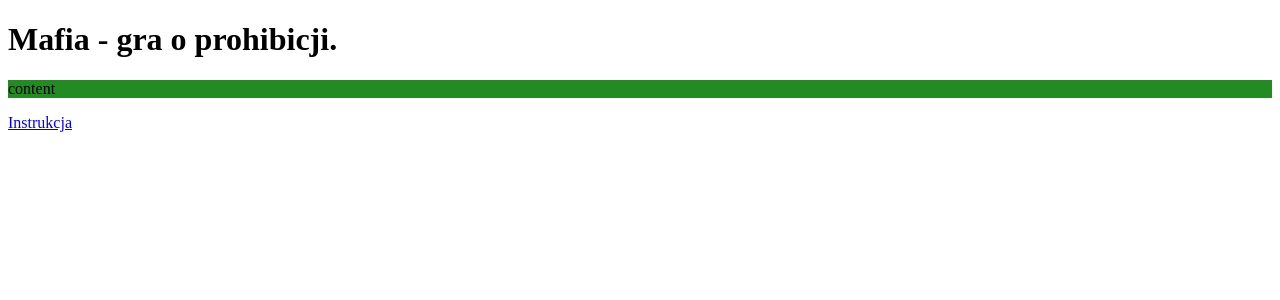
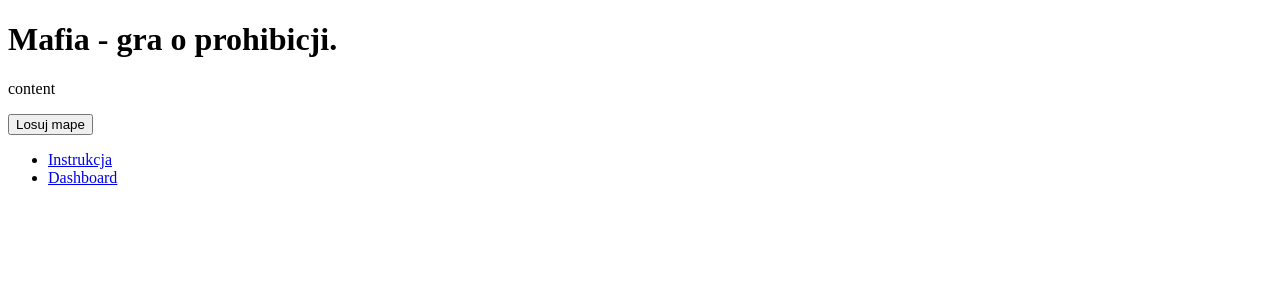
Before and after one commit to dobrakowskimat/mafia-game-app, an Angular app in the folder mafia-game-app/: page /dashboard in a window 1280 px wide. Shown: the top 300 px of the page. Built offline with nearby package versions, Linux system fonts and the light colour scheme.

Commit message:
rozpoczecie gry

```diff
--- a/mafia-game-app/src/app/app.component.html
+++ b/mafia-game-app/src/app/app.component.html
@@ -5,4 +5,9 @@
 <div class="container">
   <router-outlet></router-outlet>
 </div>
-<aside><a href="/instruction">Instrukcja</a></aside>
+<aside>
+  <ul>
+    <li><a href="/instruction">Instrukcja</a></li>
+    <li><a href="/dashboard">Dashboard</a></li>
+  </ul>
+</aside>
--- a/mafia-game-app/src/app/components/dashboard/dashboard.component.html
+++ b/mafia-game-app/src/app/components/dashboard/dashboard.component.html
@@ -1,3 +1,13 @@
 <div>
     <p>content</p>
 </div>
+<button *ngIf="this.firstOpenLocal === undefined" (click)="prepareMap()">Losuj mape</button>
+<div *ngIf="this.firstOpenLocal !== undefined && this.currentTurn === 0">
+    <h2>Otwarte lokale:</h2>
+    <div> Dzielnica: {{this.firstOpenLocal.district}} lokal numer: {{this.firstOpenLocal.localNumber}} </div>
+    <div> Dzielnica: {{this.secondOpenLocal.district}} lokal numer: {{this.secondOpenLocal.localNumber}} </div>
+    <button (click)="startGame()">Zacznij gre</button>
+</div>
+<div *ngIf="this.firstOpenLocal !== undefined && this.currentTurn !== 0">
+    Tura: {{this.currentTurn}}
+</div>
--- a/mafia-game-app/src/app/components/dashboard/dashboard.component.scss
+++ b/mafia-game-app/src/app/components/dashboard/dashboard.component.scss
@@ -1,3 +1,3 @@
 div {
-    background-color: forestgreen;
+
 }
--- a/mafia-game-app/src/app/components/dashboard/dashboard.component.ts
+++ b/mafia-game-app/src/app/components/dashboard/dashboard.component.ts
@@ -1,5 +1,6 @@
 import { Component, OnInit } from '@angular/core';
-
+import { Locals } from './../../mock-locals';
+import { Local } from './../../local';
 
 @Component({
     selector: 'dashboard',
@@ -7,7 +8,27 @@ import { Component, OnInit } from '@angular/core';
     styleUrls: [ './dashboard.component.scss' ]
 })
 export class DashboardComponent implements OnInit {
+  public firstOpenLocal: Local;
+  public secondOpenLocal: Local;
+  public currentTurn: number = 0;
+  public endTurn: number = 0;
+  private status: string = "game start";
 
   ngOnInit(): void {
   }
+  prepareMap(): void {
+    let openLocalId = Math.floor(Math.random() * 7);
+    this.firstOpenLocal = Locals[openLocalId];
+    let openLocalId2 = Math.floor(Math.random() * 7);
+    if (openLocalId !== openLocalId2) {
+      this.secondOpenLocal = Locals[openLocalId2];
+    } else {
+      this.secondOpenLocal = Locals[(openLocalId2 + 1)];
+    }
+  }
+  startGame(): void {
+    this.endTurn = Math.floor(Math.random() * 5) + 10;
+    this.status = "turn start";
+    this.currentTurn = 1;
+  }
 }
--- a/mafia-game-app/src/app/components/instruction/instruction.component.html
+++ b/mafia-game-app/src/app/components/instruction/instruction.component.html
@@ -1,4 +1,3 @@
 <div>
     <p>Instrukcja</p>
 </div>
-<a href="/dashboard">back to dashboard</a>
--- /dev/null
+++ b/mafia-game-app/src/app/local.ts
@@ -0,0 +1,5 @@
+export class Local {
+    id: number;
+    district: number;
+    localNumber: number;
+}
--- /dev/null
+++ b/mafia-game-app/src/app/mock-locals.ts
@@ -0,0 +1,13 @@
+import { Local } from './local';
+
+export const Locals: Local[] = [
+      { id: 1, district: 1, localNumber: 1},
+      { id: 2, district: 1, localNumber: 2},
+      { id: 3, district: 1, localNumber: 3},
+      { id: 4, district: 1, localNumber: 4},
+      { id: 5, district: 2, localNumber: 1},
+      { id: 6, district: 2, localNumber: 2},
+      { id: 7, district: 2, localNumber: 3},
+      { id: 8, district: 2, localNumber: 4},
+
+    ];
```
